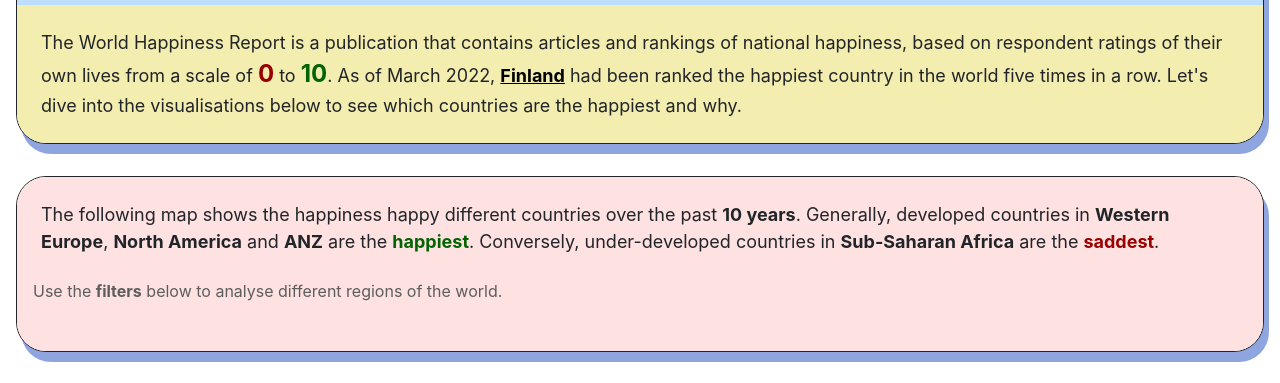
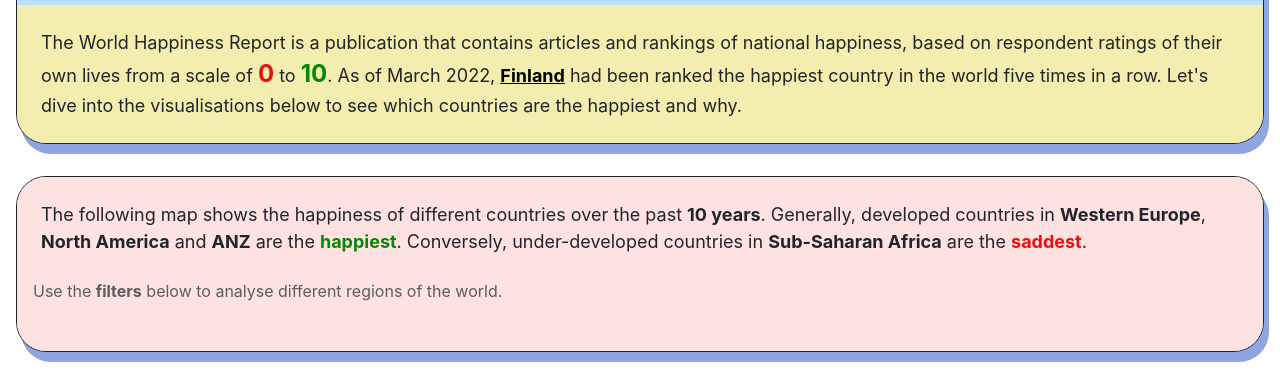
Before and after one commit to 2311ajay/FIT3179-Vega-Lite, a plain HTML site: page index.html in a window 1280 px wide. Shown: the part 138-521 px from the top of the page. Drawn offline with nearby package versions, Linux system fonts and the light colour scheme; a script that the page names is missing.

Commit message:
improved typography

```diff
--- a/css/styles.css
+++ b/css/styles.css
@@ -79,6 +79,14 @@
 }
 .WE {
   color: #16a0af;
+}
+
+.happy {
+  color: #078707;
+}
+
+.sad {
+  color: #e81010;
 }
 
 .factor-icon {
--- a/index.html
+++ b/index.html
@@ -60,8 +60,8 @@
             <div class="span p-4">
               The World Happiness Report is a publication that contains articles and rankings of national happiness,
               based on respondent ratings of their own lives from a scale of
-              <span class="fw-bold fs-4" style="color: #990000">0</span> to
-              <span class="fw-bold fs-4" style="color: #006400">10</span>.
+              <span class="fw-bold fs-4 sad">0</span> to
+              <span class="fw-bold fs-4 happy">10</span>.
               As of March 2022, <b><a style="color: black;" href="https://en.wikipedia.org/wiki/Finland">Finland</a></b> had been ranked the happiest country in the world five times in a row. Let's dive
               into the visualisations below to see which countries are the happiest and why.
             </div>
@@ -78,11 +78,11 @@
         <div class="row background_c">
           <div class="col-12">
             <div class="span p-4">
-              The following map shows the happiness happy different countries over the past
+              The following map shows the happiness of different countries over the past
               <b>10 years</b>. Generally, developed countries
               in <b>Western Europe</b>,
-              <b class="fw-bold">North America</b> and <b>ANZ</b> are the <b style="color: #006400;">happiest</b>. Conversely, under-developed countries in
-              <b>Sub-Saharan Africa</b> are the <b style="color: #990000;">saddest</b>.
+              <b class="fw-bold">North America</b> and <b>ANZ</b> are the <b class="happy">happiest</b>. Conversely, under-developed countries in
+              <b>Sub-Saharan Africa</b> are the <b class="sad">saddest</b>.
             </div>
             <p class="px-3 fs-6 hints" >
               Use the <b>filters</b> below to analyse different regions of the world.
@@ -106,7 +106,7 @@
                 The multiple box plots below show how regions fair
                 against each other. At first glance, we see that
                 <b>Czechia</b>
-                is far happier than many of its counterparts in
+                is far <span class="happy">happier</span> than many of its counterparts in
                 <span class="fw-bold ceEurope">Central and Eastern Europe</span>.
                 Meanwhile, the <span class="fw-bold midEast" >Middle East and North Africa</span>
                 has the largest range of percieved happiness, with both tails of the box plot stretching
@@ -198,7 +198,7 @@
               <span class="fw-bold WE">Western European</span>
               countries seem to have very high level of freedom, with <span class="fw-bold">Finland</span>
               being the <b>most free</b> country in the world.<br><br> <p><span class="fw-bold">Afghanistan</span> is not only
-              the <b>unhappiest</b> country, but also the country with the highest level of
+              the <b>saddest</b> country, but also the country with the highest level of
               <b>corruption</b> and the
               <b>least freedom</b>.
               This may be due to the fact that the extreme military organisation
@@ -289,7 +289,7 @@
           </div>
           <div class="col-12 mx-3 mt-3 generalTextPadding">
             <span >
-              The 3 <b style="color: #006400;">happiest</b> and <b style="color: #990000;">saddest</b>
+              The 3 <b class="happy">happiest</b> and <b class="sad">saddest</b>
               countries have been selected from the bar chart above. Note how
               <b>GDP, Social Support, Life Expectancy and Freedom</b>
               seem to always have a positive correlation to happiness.
@@ -333,7 +333,7 @@
                   </div>
                   <br><br><br><br><br><br><br>
                   <div class="bottom">
-                    On the other hand, the unhappiest country is
+                    On the other hand, the <span class="sad">saddest</span> country is
                     <b><a style="color: black;" href="https://en.wikipedia.org/wiki/Afghanistan">Afghanistan</a></b>,
                     which is also the only <span class="fw-bold sAsia" >South Asian</span> country that is
                     ranked within top 10 unhappiest country in the world.
```
